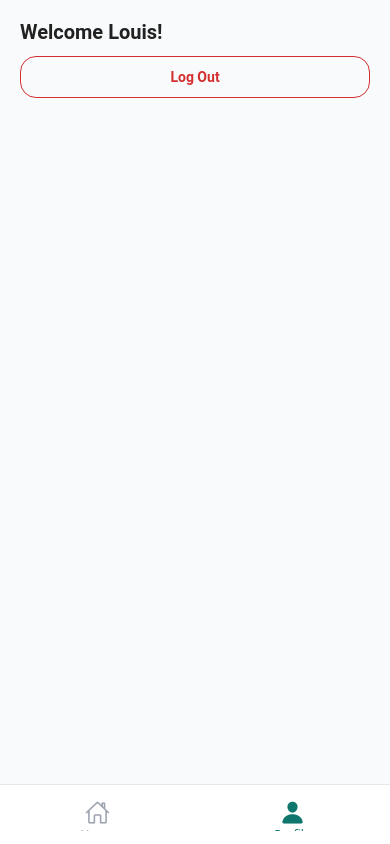
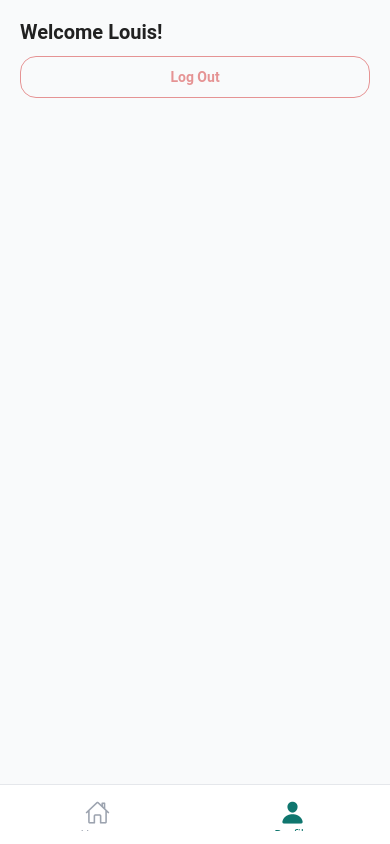
Before and after one commit to eindrawan/caregiver, a React Native app in the folder frontend/: screen /Profile in a window 390 px wide. Built offline with nearby package versions, Linux system fonts and the light colour scheme; no server answers.

Commit message:
add disabled button on ScheduleList

```diff
--- a/frontend/src/components/atoms/Button.tsx
+++ b/frontend/src/components/atoms/Button.tsx
@@ -5,7 +5,7 @@ import TextComponent from './Text';
 
 interface Props {
     title?: string;
-    onPress: () => void;
+    onPress?: () => void;
     variant?: 'primary' | 'secondary' | 'error';
     disabled?: boolean;
     rounded?: boolean;
@@ -94,9 +94,9 @@ const Button: React.FC<Props> = ({
 
     return (
         <TouchableOpacity
-            style={[baseStyle, getButtonStyle(), disabled && styles.disabled]}
+            style={[baseStyle, getButtonStyle(), disabled && styles.disabled, !onPress && styles.disabled]}
             onPress={onPress}
-            disabled={disabled}
+            disabled={disabled || !onPress}
             activeOpacity={0.7}
         >
             {children ? (
--- a/frontend/src/components/organisms/ScheduleCard.tsx
+++ b/frontend/src/components/organisms/ScheduleCard.tsx
@@ -12,6 +12,7 @@ interface ScheduleCardProps {
   onViewProgress?: () => void;
   onMoreOptions?: () => void;
   onPress?: () => void;
+  disabled?: boolean;
 }
 
 const ScheduleCard: React.FC<ScheduleCardProps> = ({
@@ -20,7 +21,8 @@ const ScheduleCard: React.FC<ScheduleCardProps> = ({
   onClockOut,
   onViewProgress,
   onMoreOptions,
-  onPress
+  onPress,
+  disabled = false
 }) => {
   const formatTime = (timeString: string) => {
     return new Date(timeString).toLocaleTimeString('en-US', {
@@ -57,9 +59,10 @@ const ScheduleCard: React.FC<ScheduleCardProps> = ({
         return (
           <Button
             variant="primary"
-            onPress={onClockIn}
+            onPress={disabled ? undefined : onClockIn}
             fullWidth
             rounded
+            disabled={disabled}
           >
             Clock-In Now
           </Button>
@@ -70,17 +73,19 @@ const ScheduleCard: React.FC<ScheduleCardProps> = ({
             <Button
               variant="primary"
               outlined={true}
-              onPress={onViewProgress}
+              onPress={disabled ? undefined : onViewProgress}
               style={styles.halfButton}
               rounded
+              disabled={disabled}
             >
               View Progress
             </Button>
             <Button
               variant="primary"
-              onPress={onClockOut}
+              onPress={disabled ? undefined : onClockOut}
               style={styles.halfButton}
               rounded
+              disabled={disabled}
             >
               Clock-Out Now
             </Button>
@@ -91,9 +96,10 @@ const ScheduleCard: React.FC<ScheduleCardProps> = ({
           <Button
             variant="primary"
             outlined={true}
-            onPress={onViewProgress}
+            onPress={disabled ? undefined : onViewProgress}
             fullWidth
             rounded
+            disabled={disabled}
           >
             View Report
           </Button>
--- a/frontend/src/components/organisms/ScheduleList.tsx
+++ b/frontend/src/components/organisms/ScheduleList.tsx
@@ -14,6 +14,7 @@ interface ScheduleListProps {
   onSchedulePress?: (schedule: Schedule) => void;
   showSeeAll?: boolean;
   onSeeAll?: () => void;
+  disabled?: boolean;
 }
 
 const ScheduleList: React.FC<ScheduleListProps> = ({
@@ -24,7 +25,8 @@ const ScheduleList: React.FC<ScheduleListProps> = ({
   onMoreOptions,
   onSchedulePress,
   showSeeAll = true,
-  onSeeAll
+  onSeeAll,
+  disabled = false
 }) => {
   const renderScheduleCard = ({ item }: { item: Schedule }) => (
     <ScheduleCard
@@ -34,6 +36,7 @@ const ScheduleList: React.FC<ScheduleListProps> = ({
       onViewProgress={() => onViewProgress?.(item)}
       onMoreOptions={() => onMoreOptions?.(item)}
       onPress={() => onSchedulePress?.(item)}
+      disabled={disabled}
     />
   );
 
--- a/frontend/src/screens/HomeScreen.tsx
+++ b/frontend/src/screens/HomeScreen.tsx
@@ -252,6 +252,7 @@ const HomeScreen: React.FC<Props> = ({ navigation }) => {
           onMoreOptions={handleMoreOptions}
           onSchedulePress={handleSchedulePress}
           onSeeAll={handleSeeAll}
+          disabled={startVisitMutation.isPending || endVisitMutation.isPending}
         />
         {/* Footer */}
         {isLargeScreen && (<Footer />)}
```
